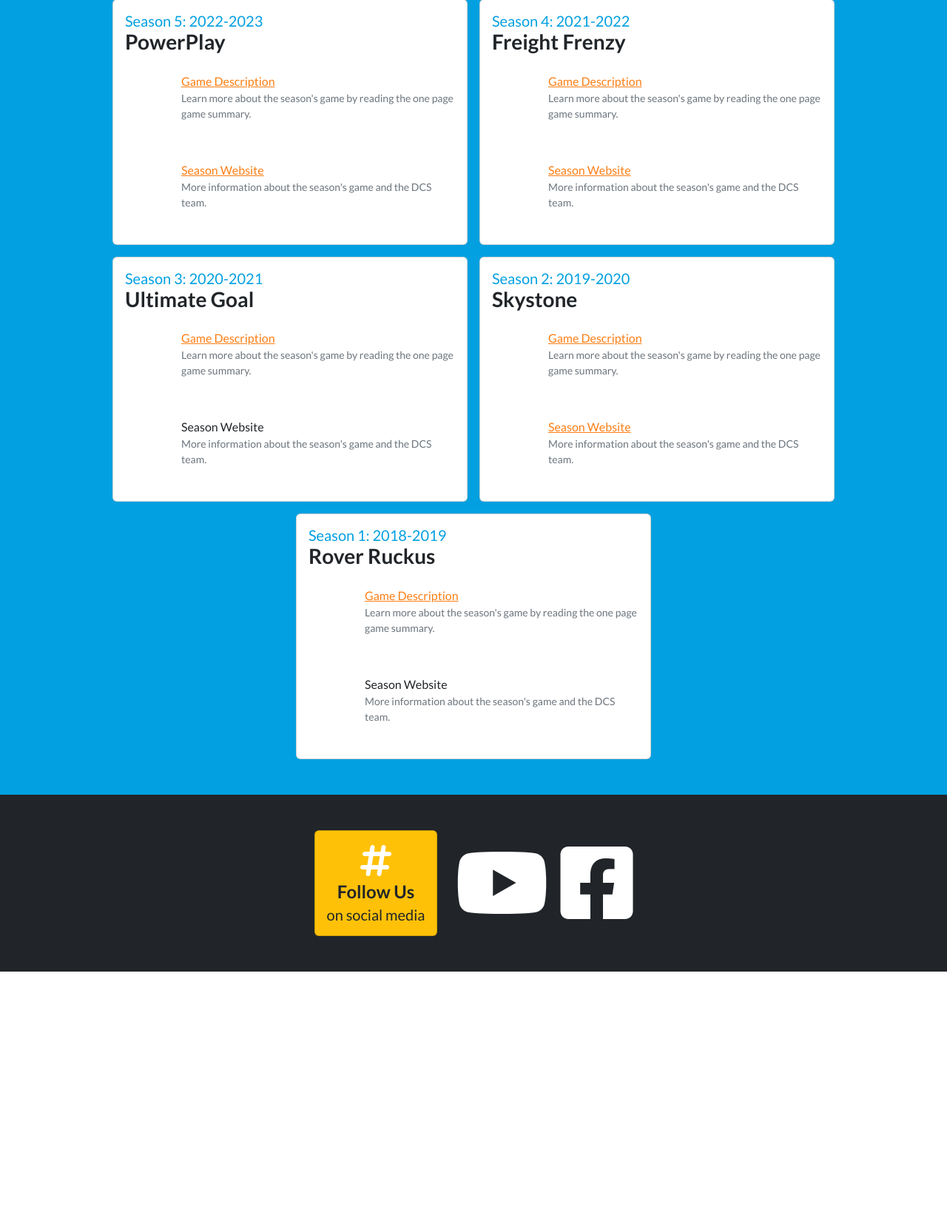
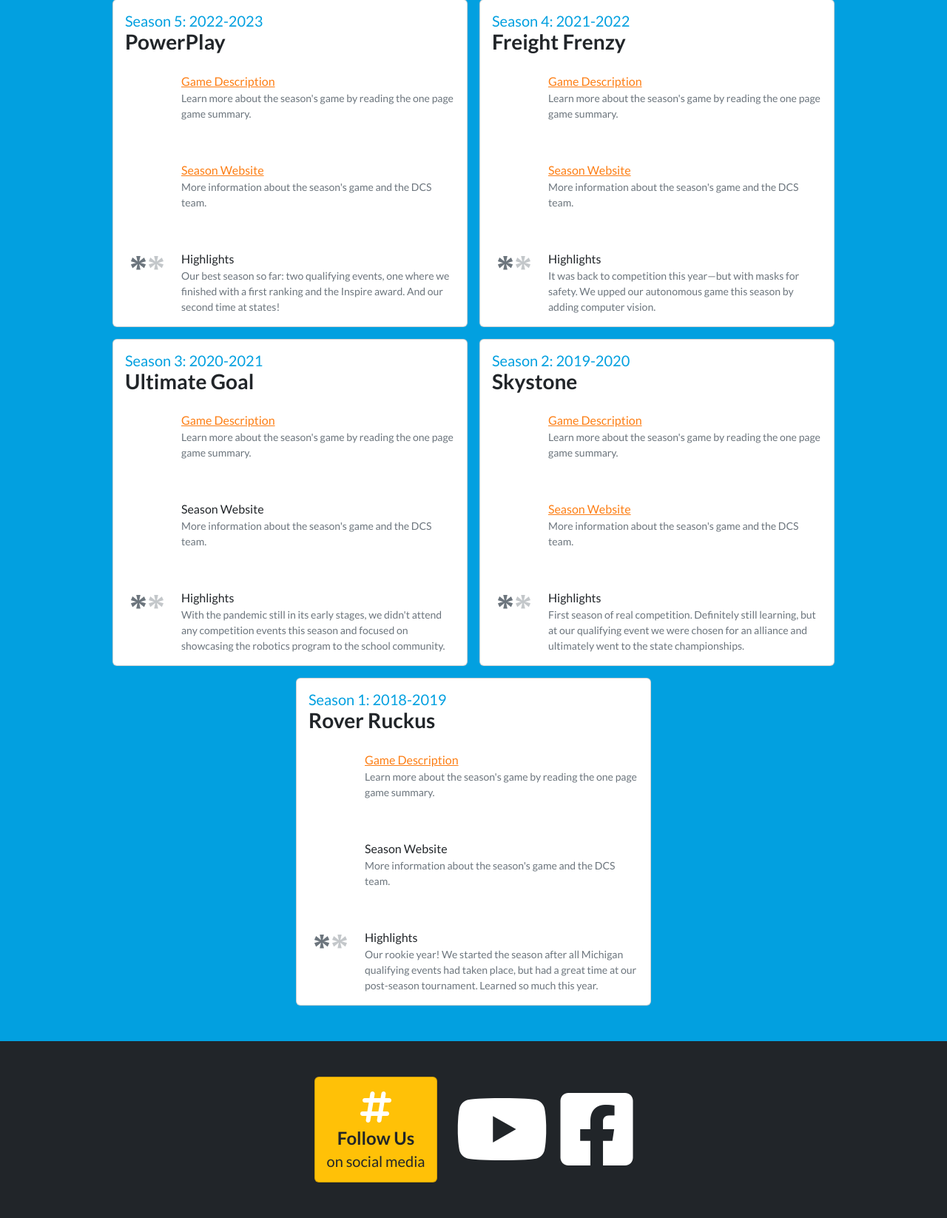
Before and after one commit to Dutton-Christian-Robotics/dcsrobotics.club, a PHP site: page /history in a window 1280 px wide. Shown: the part 369-2015 px from the top of the page at 74% size. Before the commit the page ends 1682 px from the top, so only its background shows below. Run offline with PHP 8.4, Linux system fonts and the light colour scheme; some web fonts are replaced.

```diff
--- a/2022-2023/index.php
+++ b/2022-2023/index.php
@@ -69,7 +69,8 @@
 						<div>
 							<div class="fw-bold text-black-50"><span class="fs-5">MI State Championship NW</span><br/><span>12/16/2 &ndash; 12/17/22</span></div>
 							<ul class="mt-2 mb-0 pb-0">
-								<li>Coming soon!</li>
+								<li>Ranked 5th after two days and 54 qualifying matches</li>
+								<li>First pick of Alliance 1, which ultimately came in second after three hard-fought finals matches</li>
 							</ul>
 						</div>
 
--- a/history/index.php
+++ b/history/index.php
@@ -41,6 +41,14 @@
 							<div class="small text-secondary">More information about the season's game and the DCS team.</div>
 						</div>
 					</div>
+					<div class="d-flex gap-3 mt-4">
+						<div><i class="fa-duotone fa-asterisk fa-3x text-secondary fa-fw"></i></div>
+						<div>
+							<div><a xhref="/2020-2021">Highlights</a></div>
+							<div class="small text-secondary">Our best season so far: two qualifying events, one where we finished with a first ranking and the Inspire award. And our second time at states!</div>
+						</div>
+					</div>
+
 				</div>
 			</div>
 
@@ -67,6 +75,13 @@
 						<div>
 							<div><a href="/2021-2022">Season Website</a></div>
 							<div class="small text-secondary">More information about the season's game and the DCS team.</div>
+						</div>
+					</div>
+					<div class="d-flex gap-3 mt-4">
+						<div><i class="fa-duotone fa-asterisk fa-3x text-secondary fa-fw"></i></div>
+						<div>
+							<div><a xhref="/2020-2021">Highlights</a></div>
+							<div class="small text-secondary">It was back to competition this year&mdash;but with masks for safety. We upped our autonomous game this season by adding computer vision.</div>
 						</div>
 					</div>
 				</div>
@@ -97,6 +112,13 @@
 							<div class="small text-secondary">More information about the season's game and the DCS team.</div>
 						</div>
 					</div>
+					<div class="d-flex gap-3 mt-4">
+						<div><i class="fa-duotone fa-asterisk fa-3x text-secondary fa-fw"></i></div>
+						<div>
+							<div><a xhref="/2020-2021">Highlights</a></div>
+							<div class="small text-secondary">With the pandemic still in its early stages, we didn't attend any competition events this season and focused on showcasing the robotics program to the school community.</div>
+						</div>
+					</div>
 
 				</div>
 			</div>
@@ -124,6 +146,13 @@
 						<div>
 							<div><a href="/2020-2021">Season Website</a></div>
 							<div class="small text-secondary">More information about the season's game and the DCS team.</div>
+						</div>
+					</div>
+					<div class="d-flex gap-3 mt-4">
+						<div><i class="fa-duotone fa-asterisk fa-3x text-secondary fa-fw"></i></div>
+						<div>
+							<div><a xhref="/2020-2021">Highlights</a></div>
+							<div class="small text-secondary">First season of real competition. Definitely still learning, but at our qualifying event we were chosen for an alliance and ultimately went to the state championships.</div>
 						</div>
 					</div>
 
@@ -156,6 +185,13 @@
 							<div class="small text-secondary">More information about the season's game and the DCS team.</div>
 						</div>
 					</div>
+					<div class="d-flex gap-3 mt-4">
+						<div><i class="fa-duotone fa-asterisk fa-3x text-secondary fa-fw"></i></div>
+						<div>
+							<div><a xhref="/2020-2021">Highlights</a></div>
+							<div class="small text-secondary">Our rookie year! We started the season after all Michigan qualifying events had taken place, but had a great time at our post-season tournament. Learned so much this year.</div>
+						</div>
+					</div>
 
 
 
```
Also changed, not shown: index.php (+15 -0 lines).
